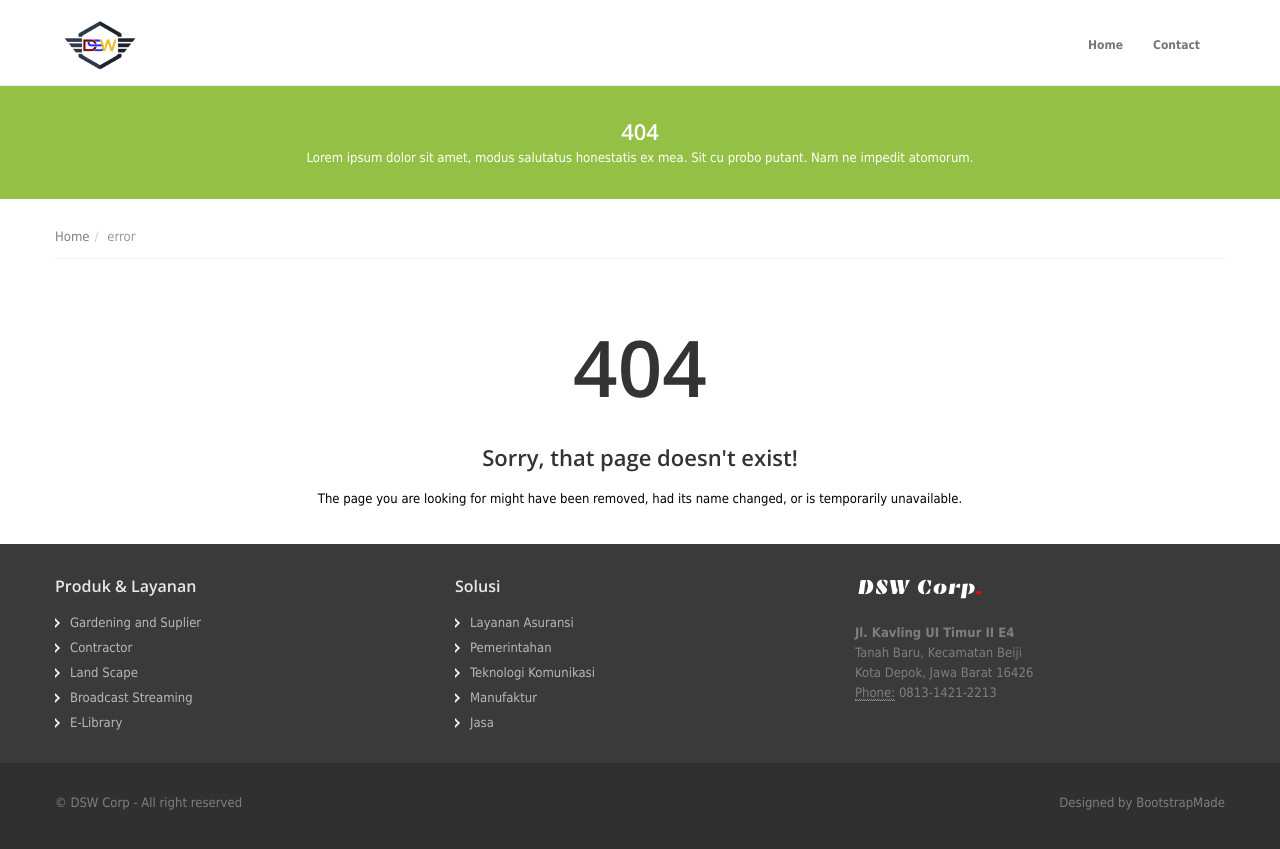
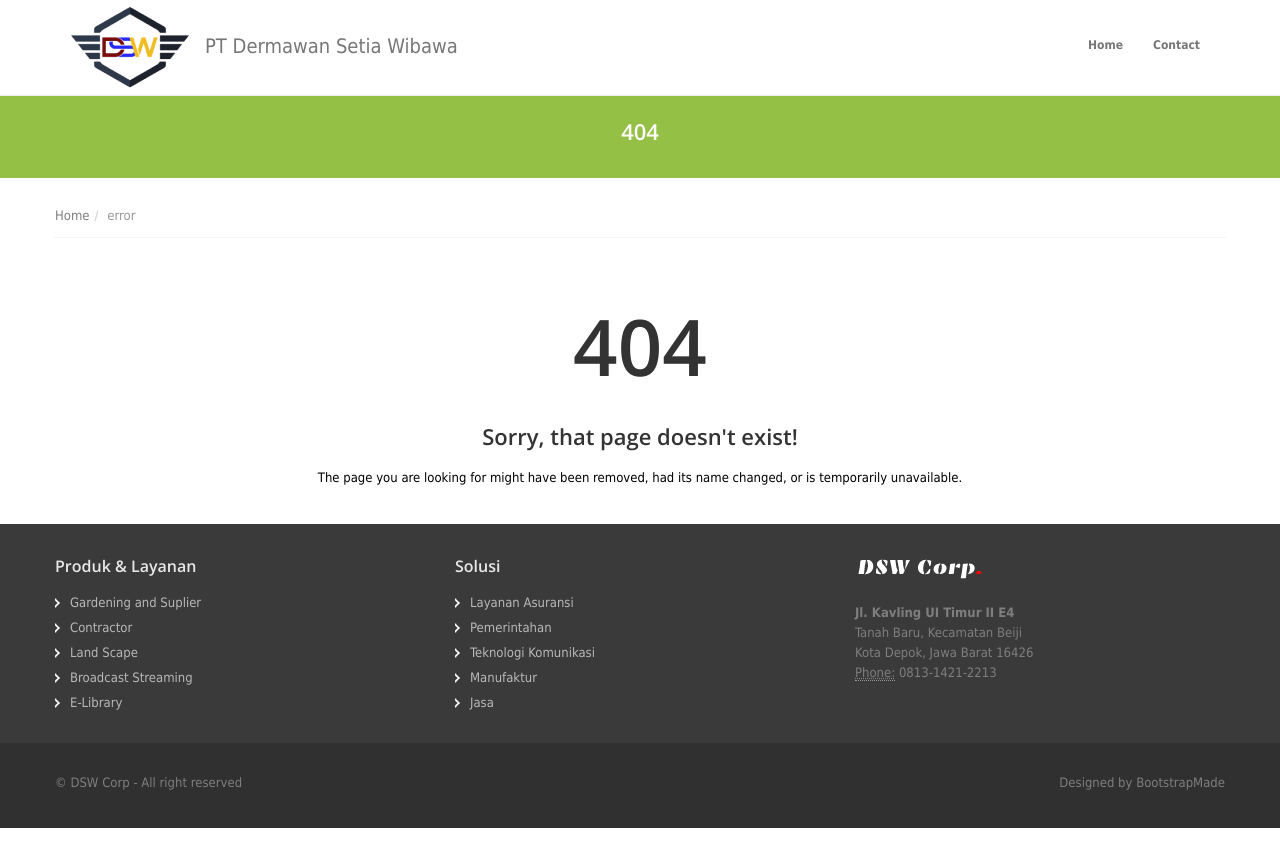
Before and after one commit to acp2013/dws, a plain HTML site: page 404.html in a window 1280 px wide. After the commit the page ends 828 px from the top, so only its background shows below. Drawn offline with nearby package versions, Linux system fonts and the light colour scheme.

Commit message:
update lagi beberapa perbaikan

```diff
--- a/404.html
+++ b/404.html
@@ -39,7 +39,7 @@
       <div class="navbar-inner">
         <div class="container">
           <!-- logo -->
-          <a class="brand logo" href="index.html"><img src="assets/img/Logo-DWS.png" alt="" /></a>
+          <a class="brand logo" href="index.html"><img src="assets/img/Logo-DWS.png" alt="PT Dermawan Setia Wibawa">PT Dermawan Setia Wibawa</a>
           <!-- end logo -->
           <!-- top menu -->
           <div class="navigation">
@@ -113,9 +113,9 @@
           <div class="span12">
             <div class="centered">
               <h3>404</h3>
-              <p>
+              <!-- <p>
                 Lorem ipsum dolor sit amet, modus salutatus honestatis ex mea. Sit cu probo putant. Nam ne impedit atomorum.
-              </p>
+              </p> -->
             </div>
           </div>
         </div>
--- a/assets/css/style.css
+++ b/assets/css/style.css
@@ -97,7 +97,8 @@ img.left {
 header .navbar .brand.logo {
   padding: 0;
   margin-left: 0;
-  margin-top: 20px;
+  margin-top: 5px;
+  margin-bottom: 5px;
 }
 
 /* header */
```
Also changed, not shown: base-css.html (+1 -0 lines), blog_left_sidebar.html (+1 -1 lines), blog_right_sidebar.html (+1 -1 lines), contact.html (+1 -3 lines), index.html (+2 -1 lines).
